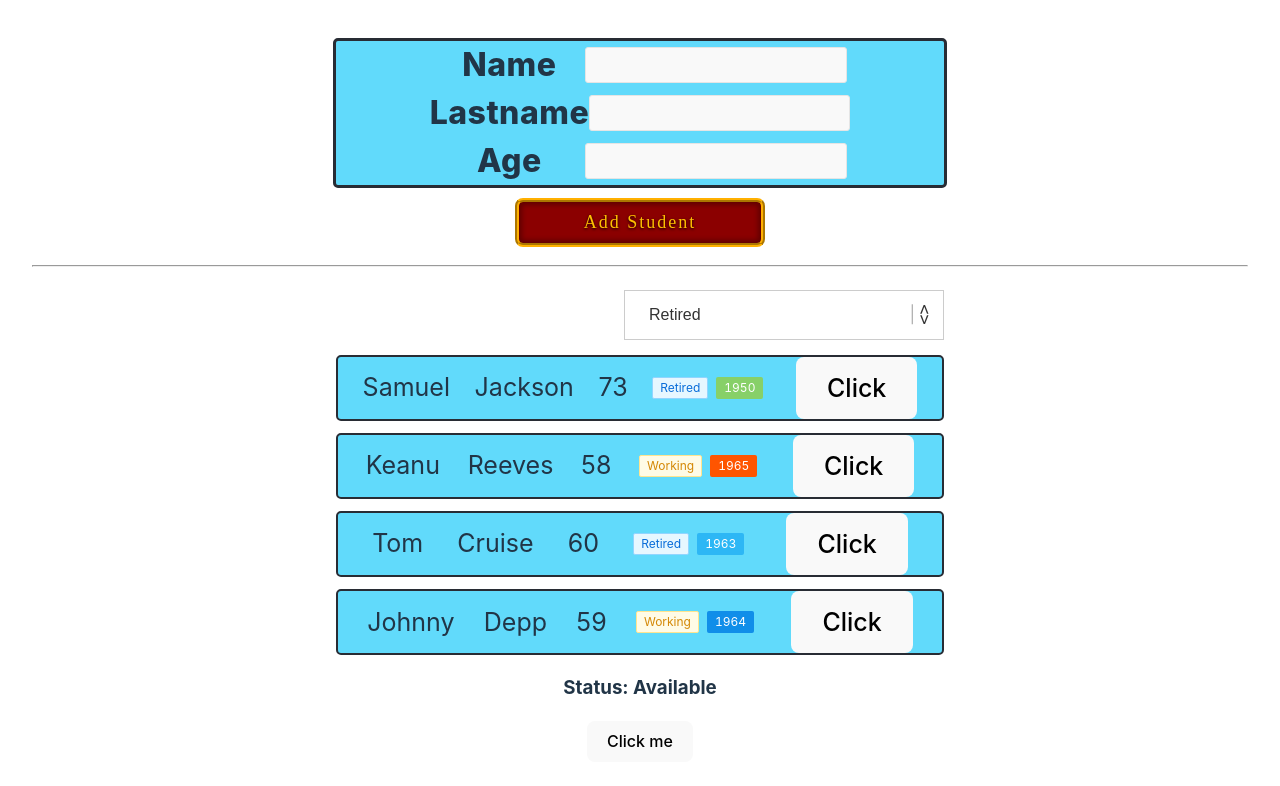
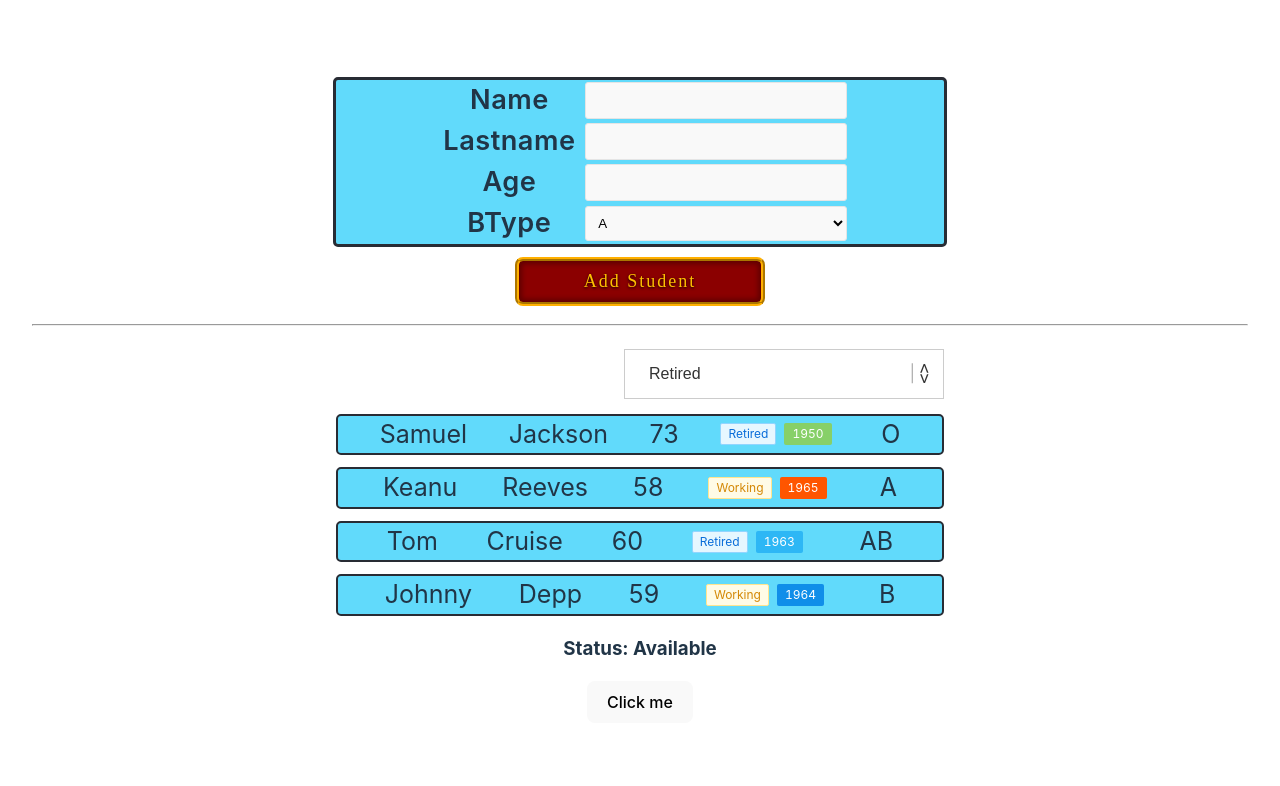
Before and after one commit to soncomqiq/ep4-initial-code, a React (Vite) app: page / in a window 1280 px wide. Shown: the top 786 px of the page. Built offline with nearby package versions, Linux system fonts and the light colour scheme.

Commit message:
Inital code

```diff
--- a/src/App.jsx
+++ b/src/App.jsx
@@ -5,10 +5,10 @@ import StudentList from "./components/StudentList/StudentList";
 
 function App() {
   const studentList = [
-    { id: 1, name: "Samuel", surname: "Jackson", age: 73 },
-    { id: 2, name: "Keanu", surname: "Reeves", age: 58 },
-    { id: 3, name: "Tom", surname: "Cruise", age: 60 },
-    { id: 4, name: "Johnny", surname: "Depp", age: 59 },
+    { id: 1, name: "Samuel", surname: "Jackson", age: 73, bType: "O" },
+    { id: 2, name: "Keanu", surname: "Reeves", age: 58, bType: "A" },
+    { id: 3, name: "Tom", surname: "Cruise", age: 60, bType: "AB" },
+    { id: 4, name: "Johnny", surname: "Depp", age: 59, bType: "B" },
   ];
   const [status, setStatus] = useState("Available");
 
--- a/src/components/NewStudentItem/NewStudentItem.css
+++ b/src/components/NewStudentItem/NewStudentItem.css
@@ -17,13 +17,27 @@
 .StudentInput > label {
     width: min-content;
     min-width: 25%;
-    font-size: 2rem;
+    font-size: 1.7rem;
     letter-spacing: .03rem;
-    font-weight: 800;
+    font-weight: 600;
 }
 
 .StudentInput > input {
     width: 40%;
+    padding: 0.6em;
+    line-height: 1.4;
+    background-color: #f9f9f9;
+    border: 1px solid #e5e5e5;
+    border-radius: 3px;
+    -webkit-transition: 0.35s ease-in-out;
+    -moz-transition: 0.35s ease-in-out;
+    -o-transition: 0.35s ease-in-out;
+    transition: 0.35s ease-in-out;
+    transition: all 0.35s ease-in-out;
+}
+
+.StudentInput > select {
+    width: 43%;
     padding: 0.6em;
     line-height: 1.4;
     background-color: #f9f9f9;
--- a/src/components/NewStudentItem/NewStudentItem.jsx
+++ b/src/components/NewStudentItem/NewStudentItem.jsx
@@ -1,58 +1,85 @@
-import React, {useState} from "react";
-import "./NewStudentItem.css"
+import React, { useState } from "react";
+import "./NewStudentItem.css";
 
 const NewStudentItem = (props) => {
-  const [currentName, setCurrentName] = useState('');
-  const [currentLastName, setCurrentLastName] = useState('');
-  const [currentAge, setCurrentAge] = useState('');
+  const [currentName, setCurrentName] = useState("");
+  const [currentLastName, setCurrentLastName] = useState("");
+  const [currentAge, setCurrentAge] = useState("");
+  const [currentBType, setCurrentBType] = useState("A");
   const nameChangeHandler = (event) => {
-    setCurrentName(event.target.value)
-  }
+    setCurrentName(event.target.value);
+  };
 
   const lastNameChangeHandler = (event) => {
-    setCurrentLastName(event.target.value)
-  }
+    setCurrentLastName(event.target.value);
+  };
 
   const ageChangeHandler = (event) => {
-    setCurrentAge(event.target.value)
-  }
+    setCurrentAge(event.target.value);
+  };
+
+  const bTypeChangeHandler = (event) => {
+    setCurrentBType(event.target.value);
+  };
 
   const submitHandler = (event) => {
     event.preventDefault();
     const newStudent = {
       name: currentName,
       surname: currentLastName,
-      age: Number(currentAge)
-    }
+      age: Number(currentAge),
+      bType: currentBType,
+    };
 
-    props.onAddStudent(newStudent)
+    props.onAddStudent(newStudent);
 
-    setCurrentName("")
-    setCurrentLastName("")
-    setCurrentAge("")
-  }
+    setCurrentName("");
+    setCurrentLastName("");
+    setCurrentAge("");
+    setCurrentBType("A");
+  };
 
   return (
     <form onSubmit={submitHandler}>
       <div className="NewStudentContainer">
         <div className="StudentInput">
           <label>Name</label>
-            <input type="text" onChange={nameChangeHandler} value={currentName}/>
+          <input type="text" onChange={nameChangeHandler} value={currentName} />
         </div>
         <div className="StudentInput">
           <label>Lastname</label>
-            <input type="text" onChange={lastNameChangeHandler} value={currentLastName}/>
+          <input
+            type="text"
+            onChange={lastNameChangeHandler}
+            value={currentLastName}
+          />
         </div>
         <div className="StudentInput">
           <label>Age</label>
-            <input type="number" min="1" max="99" step="1" onChange={ageChangeHandler} value={currentAge}/>
+          <input
+            type="number"
+            min="1"
+            max="99"
+            step="1"
+            onChange={ageChangeHandler}
+            value={currentAge}
+          />
+        </div>
+        <div className="StudentInput">
+          <label>BType</label>
+          <select onChange={bTypeChangeHandler} value={currentBType}>
+            <option value="A">A</option>
+            <option value="B">B</option>
+            <option value="O">O</option>
+            <option value="AB">AB</option>
+          </select>
         </div>
       </div>
       <div className="SubmitButton">
         <button type="submit">Add Student</button>
       </div>
     </form>
-  )
-}
+  );
+};
 
 export default NewStudentItem;
--- a/src/components/StudentItem/StudentItem.jsx
+++ b/src/components/StudentItem/StudentItem.jsx
@@ -1,22 +1,16 @@
 import "./StudentItem.css";
 import StudentTags from "../StudentTags/StudentTags";
-import {useState} from "react";
 
 function StudentItem(props) {
   let age = props.age;
-  const [name, setName] = useState(props.name);
-
-  const nameHandler = () => {
-    setName("Changed");
-  }
 
   return (
       <div className="StudentItem">
-        <div>{name}</div>
+        <div>{props.name}</div>
         <div>{props.surname}</div>
         <div>{age}</div>
         <StudentTags age={age}/>
-        <button onClick={nameHandler}>Click</button>
+        <div>{props.bType}</div>
       </div>
   )
 }
--- a/src/components/StudentList/StudentList.jsx
+++ b/src/components/StudentList/StudentList.jsx
@@ -6,7 +6,7 @@ export function StudentList(props) {
 
   return (
     <>
-      <div class="selectdiv">
+      <div className="selectdiv">
         <label>
           <select>
             <option value="retired">Retired</option>
@@ -19,21 +19,25 @@ export function StudentList(props) {
           name={studentList[0].name}
           surname={studentList[0].surname}
           age={studentList[0].age}
+          bType={studentList[0].bType}
         />
         <StudentItem
           name={studentList[1].name}
           surname={studentList[1].surname}
           age={studentList[1].age}
+          bType={studentList[1].bType}
         />
         <StudentItem
           name={studentList[2].name}
           surname={studentList[2].surname}
           age={studentList[2].age}
+          bType={studentList[2].bType}
         />
         <StudentItem
           name={studentList[3].name}
           surname={studentList[3].surname}
           age={studentList[3].age}
+          bType={studentList[3].bType}
         />
       </div>
     </>
```
Lines whose indentation alone changed are shown as unchanged.
